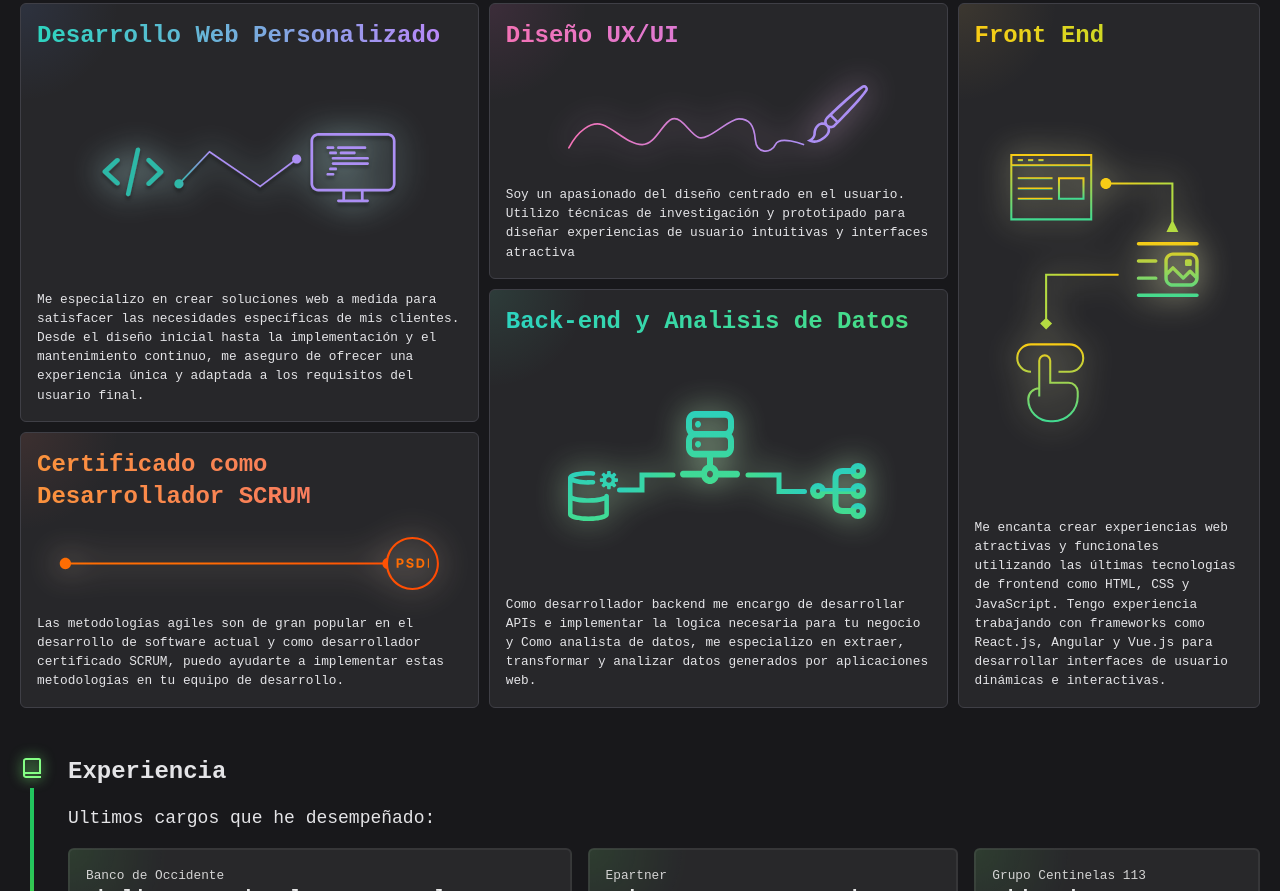
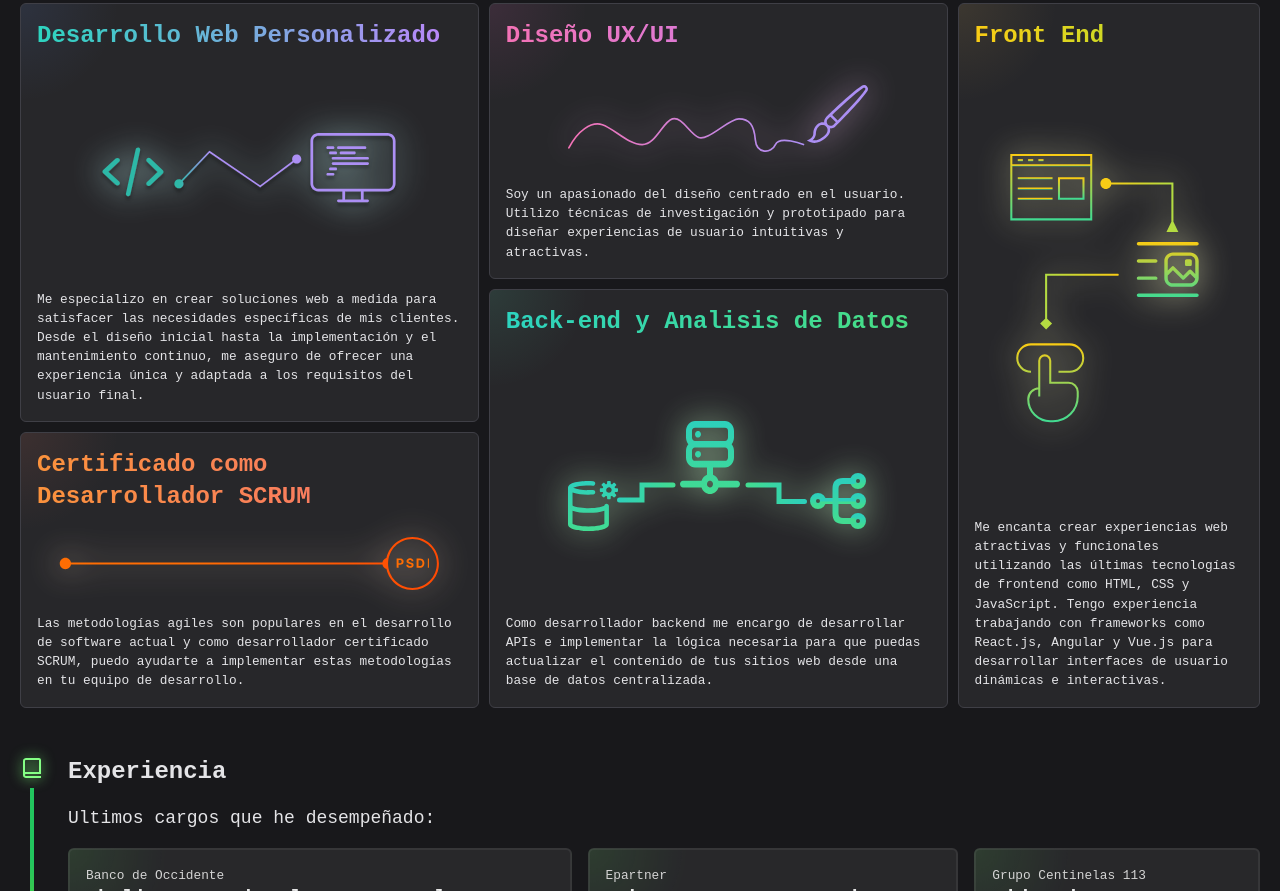
Before and after one commit to iDuqueZ/SoyDuque-new, an Astro site: page /about in a window 1280 px wide. Shown: the part 497-1388 px from the top of the page. Built offline with nearby package versions, Linux system fonts and the light colour scheme; Astro itself is replaced by a stand-in of ours; a web font is replaced by a local one.

Commit message:
Actualizar Bento.astro
Ortografía y redacción

```diff
--- a/src/components/Bento.astro
+++ b/src/components/Bento.astro
@@ -14,21 +14,21 @@
       <h3 class="bg-gradient-to-l from-purple-400 to-pink-400 bg-clip-text inline-block text-transparent">Diseño UX/UI</h3>
       <img class="mx-auto" src="/desing.svg" alt="Diseño UX/UI" width="300px">
       <p>
-        Soy un apasionado del diseño centrado en el usuario. Utilizo técnicas de investigación y prototipado para diseñar experiencias de usuario intuitivas y interfaces atractiva
+        Soy un apasionado del diseño centrado en el usuario. Utilizo técnicas de investigación y prototipado para diseñar experiencias de usuario intuitivas y atractivas.
       </p>
     </div>
     <div data-glow  class="div3">
       <h3 class="bg-gradient-to-l from-red-400 to-orange-400 bg-clip-text inline-block text-transparent">Certificado como <br>Desarrollador SCRUM</h3>
       <img class="mx-auto" src="/scrum.svg" alt="Diseño UX/UI" width="380px">
       <p>
-        Las metodologías agiles son de gran popular en el desarrollo de software actual y como desarrollador certificado SCRUM, puedo ayudarte a implementar estas metodologías en tu equipo de desarrollo.
+        Las metodologías agiles son populares en el desarrollo de software actual y como desarrollador certificado SCRUM, puedo ayudarte a implementar estas metodologías en tu equipo de desarrollo.
       </p>
     </div>
     <div data-glow  class="div4">
       <h3 class="bg-gradient-to-l from-green-400 to-teal-400 bg-clip-text inline-block text-transparent">Back-end y Analisis de Datos</h3>
       <img class="mx-auto" src="/backend.svg" alt="Diseño UX/UI" width="300px">
       <p>
-        Como desarrollador backend me encargo de desarrollar APIs e implementar la logica necesaria para tu negocio y Como analista de datos, me especializo en extraer, transformar y analizar datos generados por aplicaciones web.
+        Como desarrollador backend me encargo de desarrollar APIs e implementar la lógica necesaria para que puedas actualizar el contenido de tus sitios web desde una base de datos centralizada.
       </p>
     </div>
     <div data-glow  class="div5">
```
